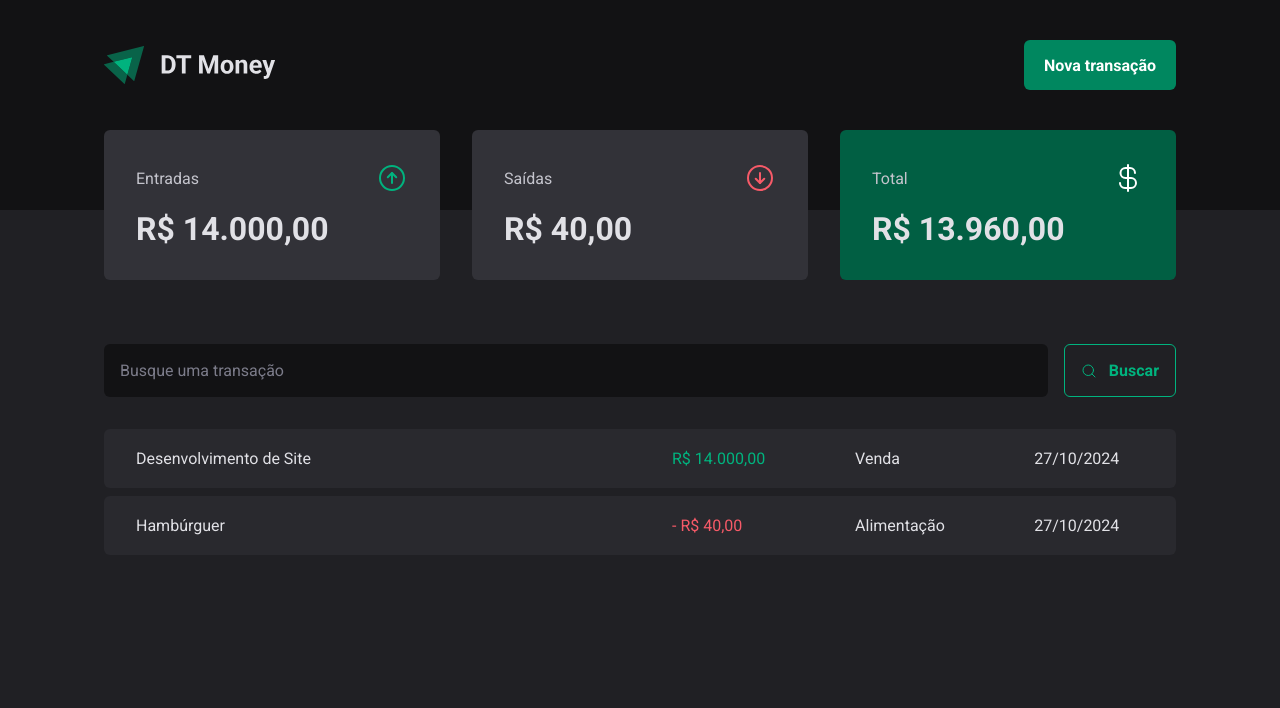
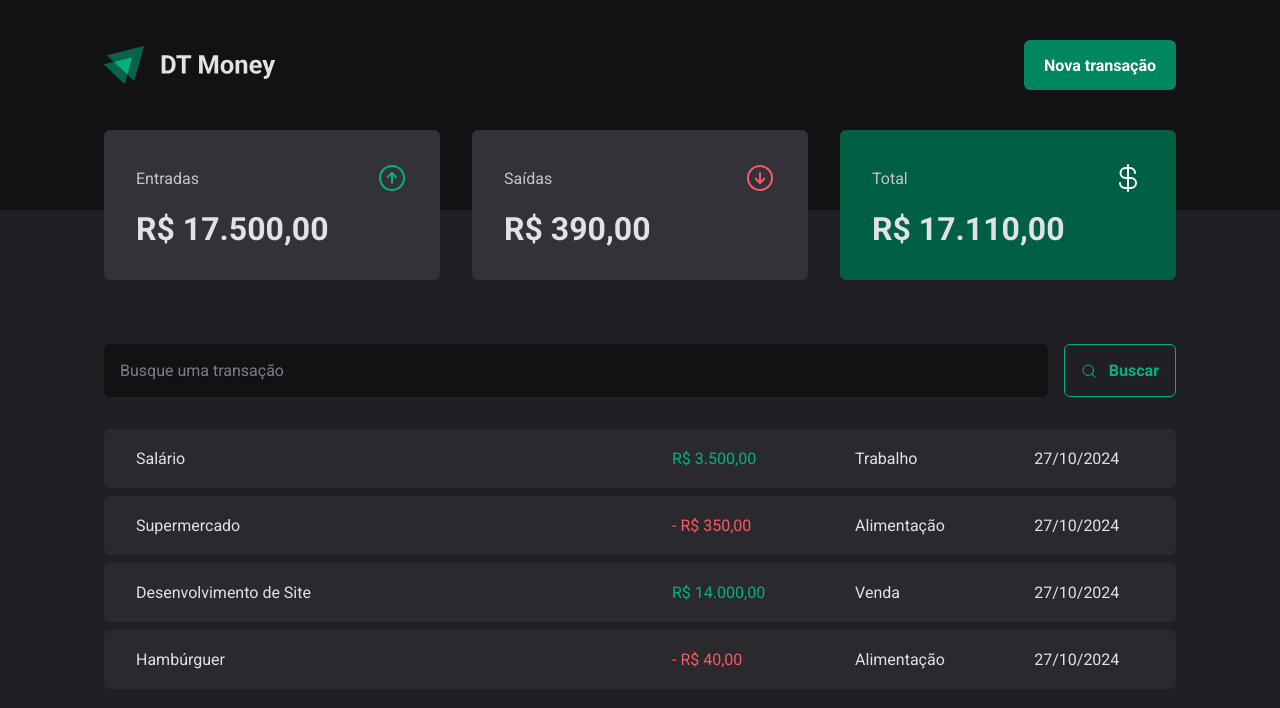
Before and after one commit to GustavoeDev/projeto04-dt-money, a React (Vite) app: page / in a window 1280 px wide. Shown: the top 708 px of the page. Built offline with nearby package versions, Linux system fonts and the light colour scheme; data requests are answered from the project's data file.

Commit message:
newTransaction conclude

```diff
--- a/server.json
+++ b/server.json
@@ -15,6 +15,22 @@
       "category": "Alimentação",
       "price": 40,
       "createdAt": "2024-10-27T12:42:29.351Z"
+    },
+    {
+      "description": "Supermercado",
+      "category": "Alimentação",
+      "price": 350,
+      "type": "outcome",
+      "createdAt": "2024-10-27T19:11:38.558Z",
+      "id": 3
+    },
+    {
+      "description": "Salário",
+      "category": "Trabalho",
+      "price": 3500,
+      "type": "income",
+      "createdAt": "2024-10-27T19:23:41.186Z",
+      "id": 4
     }
   ]
 }
--- a/src/components/NewTransactionModal/index.tsx
+++ b/src/components/NewTransactionModal/index.tsx
@@ -11,6 +11,8 @@
 } from "./styles";
 import { Controller, useForm } from "react-hook-form";
 import { zodResolver } from "@hookform/resolvers/zod";
+import { useContext } from "react";
+import { TransactionsContext } from "../../contexts/transactionsContext";
 
 const newTransactionFormSchema = zod.object({
   description: zod.string(),
@@ -22,11 +24,14 @@
 type newTransactionFormInputs = zod.infer<typeof newTransactionFormSchema>;
 
 export function NewTransactionModal() {
+  const { createTransaction } = useContext(TransactionsContext);
+
   const {
     control,
     register,
     handleSubmit,
     formState: { isSubmitting },
+    reset,
   } = useForm<newTransactionFormInputs>({
     resolver: zodResolver(newTransactionFormSchema),
     defaultValues: {
@@ -35,8 +40,15 @@
   });
 
   async function handleCreateNewTransaction(data: newTransactionFormInputs) {
-    await new Promise((resolve) => setTimeout(resolve, 2000));
-    console.log(data);
+    const { category, description, price, type } = data;
+
+    await createTransaction({
+      description,
+      category,
+      price,
+      type,
+    });
+    reset();
   }
 
   return (
--- a/src/contexts/transactionsContext.tsx
+++ b/src/contexts/transactionsContext.tsx
@@ -10,9 +10,17 @@
   createdAt: string;
 }
 
+interface createTransaction {
+  description: string;
+  price: number;
+  category: string;
+  type: "income" | "outcome";
+}
+
 interface TransactionContextType {
   transactions: Transaction[];
   fetchTransactions: (query?: string) => Promise<void>;
+  createTransaction: (data: createTransaction) => Promise<void>;
 }
 
 interface TransactionsProviderProps {
@@ -27,6 +35,8 @@
   async function fetchTransactions(query?: string) {
     const response = await api.get("/transactions", {
       params: {
+        _sort: "createdAt",
+        _order: "desc",
         q: query,
       },
     });
@@ -34,12 +44,28 @@
     setTransactions(response.data);
   }
 
+  async function createTransaction(data: createTransaction) {
+    const { category, description, price, type } = data;
+
+    const response = await api.post("/transactions", {
+      description,
+      category,
+      price,
+      type,
+      createdAt: new Date(),
+    });
+
+    setTransactions((state) => [response.data, ...state]);
+  }
+
   useEffect(() => {
     fetchTransactions();
   }, []);
 
   return (
-    <TransactionsContext.Provider value={{ transactions, fetchTransactions }}>
+    <TransactionsContext.Provider
+      value={{ transactions, fetchTransactions, createTransaction }}
+    >
       {children}
     </TransactionsContext.Provider>
   );
```
